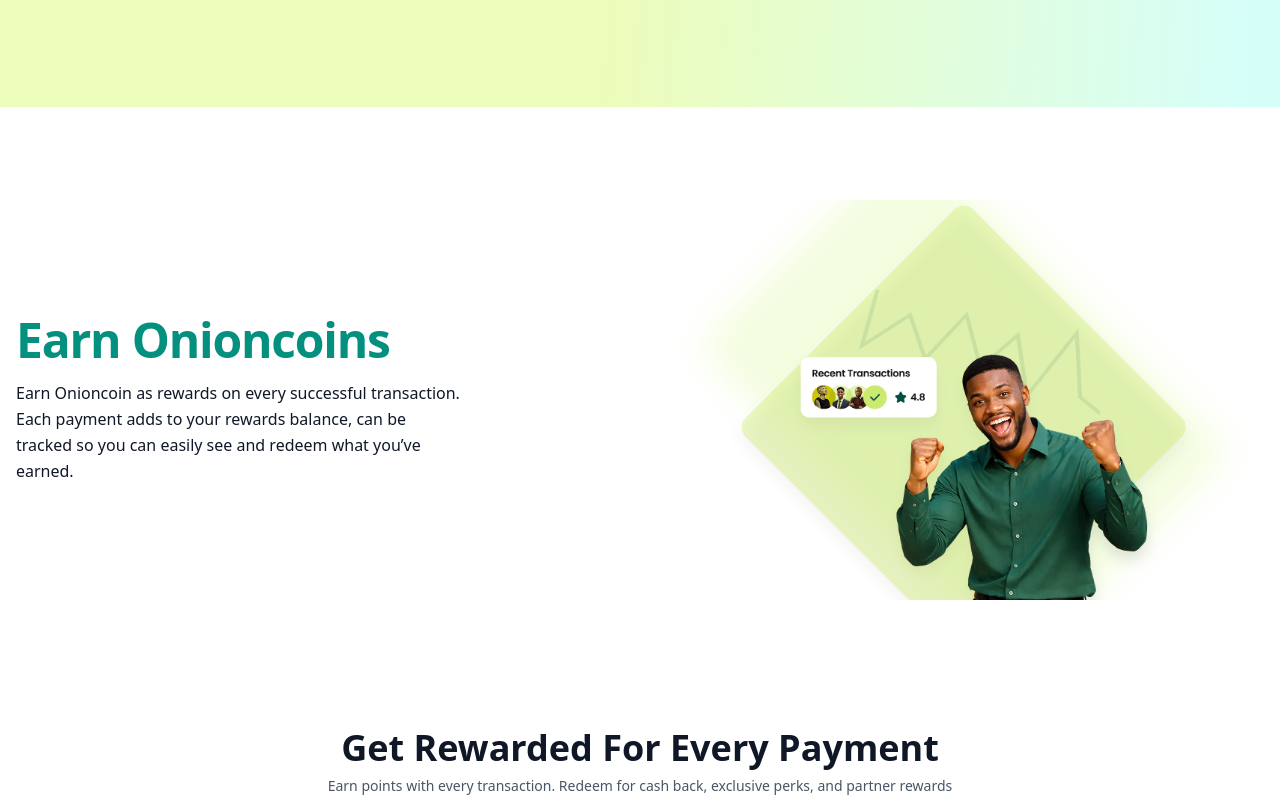
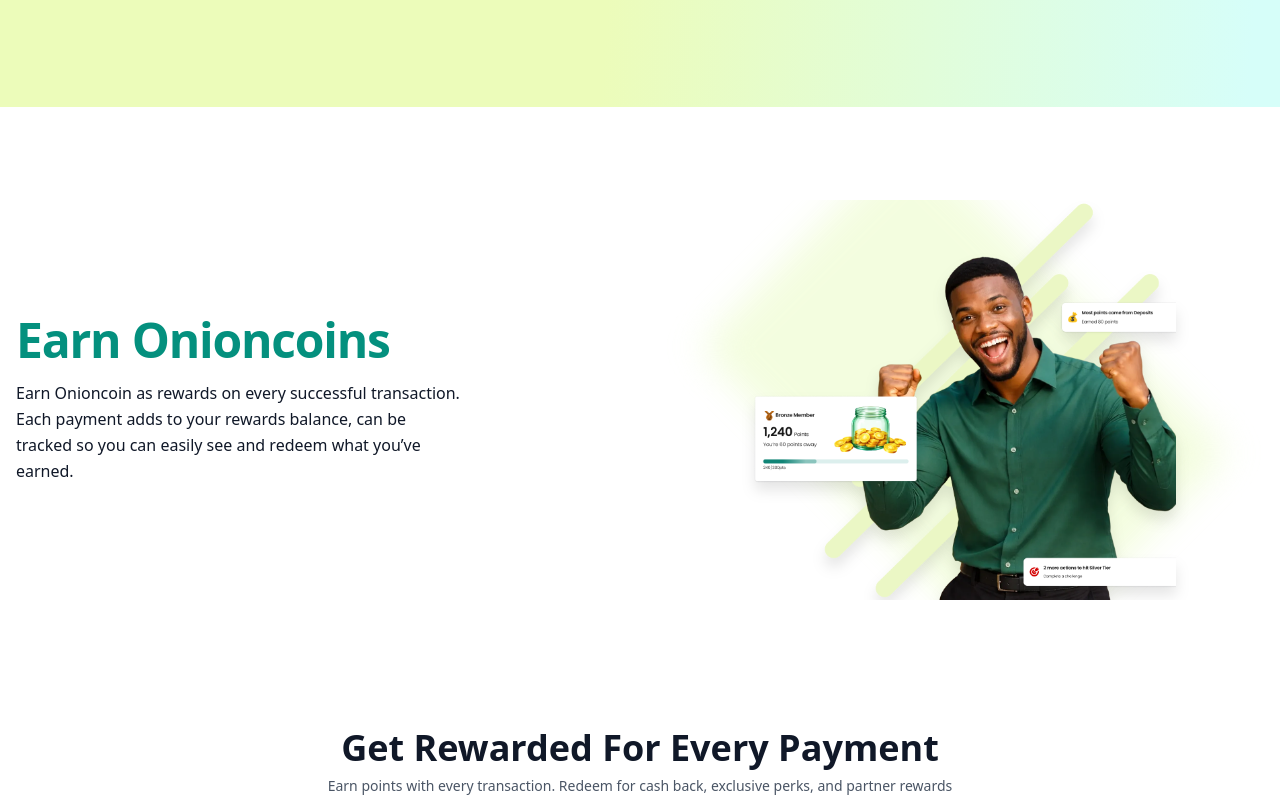
Before and after one commit to OnionloopAfrika/onionloop-landing, a Next.js app: page /product/personal/rewards in a window 1280 px wide. Shown: the part 473-1270 px from the top of the page. Built offline with nearby package versions, Linux system fonts and the light colour scheme; a web font is replaced by a local one.

Commit message:
mod: images on features page

```diff
--- a/app/(pages)/product/business/business-management/page.tsx
+++ b/app/(pages)/product/business/business-management/page.tsx
@@ -6,7 +6,7 @@ const page = () => {
     const businessManagementHero  = {
     title: "Business Management",
     description: "Run your business smarter, not harder Link products to dynamic QR codes so stock levels update automatically after each sale. Assign roles to staff—super admins control everything, while sub-admins get limited permissions based on their role.",
-    imageSrc: "/extrasImage.png",
+    imageSrc: "/business-management.png",
     imageAlt: "Manager overseeing operations on mobile"
 };
 
--- a/app/(pages)/product/business/business-wallet/page.tsx
+++ b/app/(pages)/product/business/business-wallet/page.tsx
@@ -6,7 +6,7 @@ const page = () => {
     const businessWalletHero = {
     title: "Business Wallet",
     description: "Your dedicated hub for all business funds. All customer payments land in a separate, secure wallet—never mixed with personal money. View real-time balances, manage up to 3 linked bank accounts, and control who on your team can access funds.",
-    imageSrc: "/extrasImage.png",
+    imageSrc: "/business-wallet.png",
     imageAlt: "Business owner managing funds"
 };
 
--- a/app/(pages)/product/business/payment-resolution/page.tsx
+++ b/app/(pages)/product/business/payment-resolution/page.tsx
@@ -5,7 +5,7 @@ const page = () => {
     const paymentResolutionHero = {
     title: "Payment Resolution",
     description: "Resolve payment issues instantly in-app. Regenerate QR codes, clarify charges, and communicate directly on each transaction—no missed calls, no messy chats, just fast resolution.",
-    imageSrc: "/extrasImage.png",
+    imageSrc: "/payment-resolution.png",
     imageAlt: "Business owner resolving issue on phone"
 };
 
--- a/app/(pages)/product/business/payment-review/page.tsx
+++ b/app/(pages)/product/business/payment-review/page.tsx
@@ -5,7 +5,7 @@ const page = () => {
     const paymentReviewHero = {
     title: "Payment Review",
     description: "Before a payment is completed, customers clearly see your business name, logo, and the exact amount. This transparency builds trust at checkout, minimizes disputes, and ensures you receive accurate payments every time with Onionloop.",
-    imageSrc: "/extrasImage.png",
+    imageSrc: "/payment-review.png",
     imageAlt: "User reviewing payment details on phone"
 };
 
--- a/app/(pages)/product/business/withdrawals/page.tsx
+++ b/app/(pages)/product/business/withdrawals/page.tsx
@@ -5,7 +5,7 @@ const page = () => {
     const withdrawalsHero = {
     title: "Withdrawals",
     description: "Move money when you need it—safely and clearly Transfer funds from your Business Wallet to any verified bank account with one tap. Track every withdrawal in real time: Processing → Sent → Credited. Your balance updates instantly after settlement.",
-    imageSrc: "/extrasImage.png",
+    imageSrc: "/withdrawals.png",
     imageAlt: "Person withdrawing funds on phone"
 };
 
--- a/app/(pages)/product/personal/in-app-messaging/page.tsx
+++ b/app/(pages)/product/personal/in-app-messaging/page.tsx
@@ -6,7 +6,7 @@ const page = () => {
     const messagingHero = {
     title: "In-App-Messaging",
     description: "Keep conversations and payments connected. Message your contacts about transactions you’ve sent or received, with chats linked to each payment for easy tracking and clear communication — all within Onionloop.",
-    imageSrc: "/messaging-hero.png",
+    imageSrc: "/messaging.png",
     imageAlt: "Woman using chat feature on phone"
 };
 
--- a/app/(pages)/product/personal/money-transfer/page.tsx
+++ b/app/(pages)/product/personal/money-transfer/page.tsx
@@ -5,7 +5,7 @@ const page = () => {
     const bankTransferHero = {
         title: "Bank Transfer",
         description: "Move money within Onionloop or transfer funds to your linked bank account anytime. Every transfer is secure, tracked in real time, and clearly labeled so you always know the status of your money.",
-        imageSrc: "/money-transfer.png",
+        imageSrc: "/bank-transfers.png",
         imageAlt: "Woman holding phone for bank transfer"
     };
 
--- a/app/(pages)/product/personal/payment-confirmation/page.tsx
+++ b/app/(pages)/product/personal/payment-confirmation/page.tsx
@@ -5,7 +5,7 @@ const page = () => {
     const cashServicesHero = {
         title: "Cash Services",
         description: "Cash Services lets users deposit and withdraw cash through verified Onionloop Agents using QR-code verification. Transactions are confirmed in-app, protected by PIN authorization, and reflected instantly in the user’s wallet, making cash access simple, secure, and private.",
-        imageSrc: "/cash-services-image.png",
+        imageSrc: "/cash-services.png",
         imageAlt: "Woman smiling while using cash services app"
     };
 
--- a/app/(pages)/product/personal/personal-wallet/page.tsx
+++ b/app/(pages)/product/personal/personal-wallet/page.tsx
@@ -5,7 +5,7 @@ const page = () => {
     const personalWalletHero = {
     title: "Personal Wallet",
     description: "Receive funds, make secure payments, track your balance in real time, and withdraw your money anytime — all in one wallet. Onionloop keeps everything in one place, giving you full control and confidence over your everyday transactions.",
-    imageSrc: "/personal-wallet.png",
+        imageSrc: "/personal-wallet-f.png",
     imageAlt: "Man pointing to transaction confirmation"
 };
 
--- a/app/(pages)/product/personal/qr-payments/page.tsx
+++ b/app/(pages)/product/personal/qr-payments/page.tsx
@@ -24,7 +24,7 @@ const page = () => {
     const heroData: HeroSectionData = {
         title: "QR Payments",
         description: "Send and receive money instantly with QR codes, track your balance in real time, and make secure payments — all in one trusted platform.",
-        imageSrc: "/QR-payments-image.png",
+        imageSrc: "/qr-payments.png",
         imageAlt: "Man using mobile payment app"
     };
 
--- a/app/(pages)/product/personal/rewards/page.tsx
+++ b/app/(pages)/product/personal/rewards/page.tsx
@@ -5,7 +5,7 @@ const page = () => {
     const onionCoinsHero = {
         title: "Earn Onioncoins",
         description: "Earn Onioncoin as rewards on every successful transaction. Each payment adds to your rewards balance, can be tracked so you can easily see and redeem what you’ve earned.",
-        imageSrc: "/rewards.png",
+        imageSrc: "/onioncoins.png",
         imageAlt: "Excited man celebrating rewards"
     };
 
```
